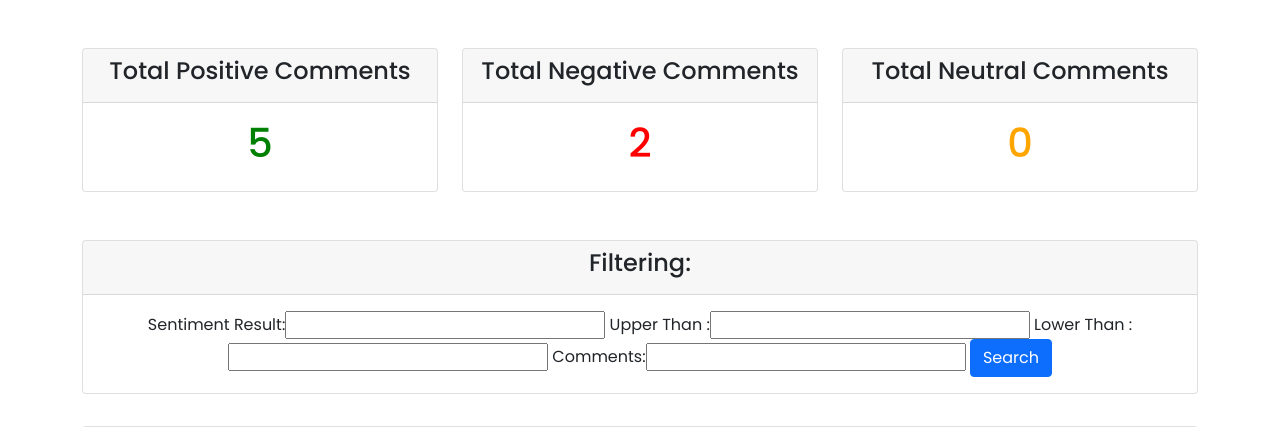
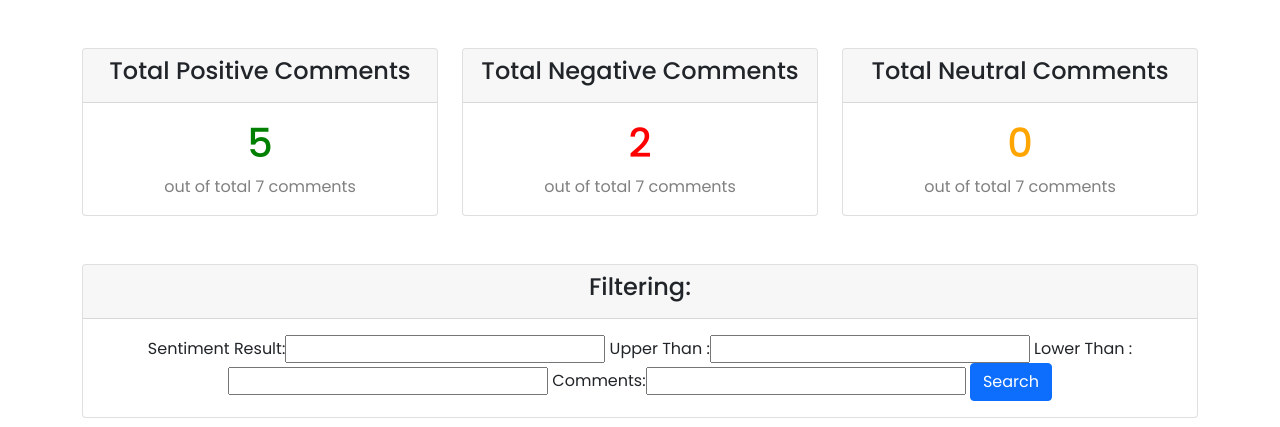
Before and after one commit to 19201400/FYP, a Django app: page /records/ in a window 1280 px wide. Shown: the part 80-507 px from the top of the page. Run offline with Django 3.2, Linux system fonts and the light colour scheme; a user stored in the database is signed in; data comes from the database, SQL or seed files in the repository; both versions use the stored data as it was after the commit; some libraries are stand-ins or nearby versions.

Commit message:
22 April 2021 20:41

```diff
--- a/accounts/static/css/main.js
+++ b/accounts/static/css/main.js
@@ -5,11 +5,11 @@ function ik(val){
 
 
 
-function myFunction() {
-  var x = document.getElementById("myDIV");
-  if (x.style.display === "none") {
-    x.style.display = "block";
-  } else {
-    x.style.display = "none";
-  }
-}
+// function myFunction() {
+//   var x = document.getElementById("myDIV");
+//   if (x.style.display === "none") {
+//     x.style.display = "block";
+//   } else {
+//     x.style.display = "none";
+//   }
+// }
--- a/accounts/templates/accounts/music.html
+++ b/accounts/templates/accounts/music.html
@@ -67,15 +67,15 @@
               <div class="row">
                 <div class="col-md-12">
                   <div class="card-header">
-                    <h4 class="card-title">Recently Searched Artists<button onclick="myFunction()" class="btn btn-outline-secondary float-end">Hide & Show more </button></h4>
+                    <h4 class="card-title">Recently Searched Artists</h4>
                   </div>
                   <div class="card-body">
                     {% if cat %}
                           <div class="row">
                             {% for x in cat %}
-                            <div  class="col-sm-2">
+                            <div class="col-sm-2">
 
-                                <h7><button id="myDIV" type="submit" onclick="ik(this.value)" class="btn btn-link" value="{{x.artist_name}}">#{{x.artist_name}}</button></h7>
+                                <h7><button  type="submit" onclick="ik(this.value)" class="btn btn-link" value="{{x.artist_name}}">#{{x.artist_name}}</button></h7>
 
                             </div>
                             {% endfor %}
--- a/accounts/templates/accounts/records.html
+++ b/accounts/templates/accounts/records.html
@@ -13,7 +13,7 @@
 					  		<h4 class="card-title">Total Positive Comments</h4>
 					  	</div>
 					  	<div class="card-body">
-					    	<h1 class="card-title"><font color="green">{{positive_count}}</font></h1>
+					    	<h1 class="card-title"><font color="green">{{positive_count}}</font></h1><font color="grey">out of total {{total_sentiment_result}} comments</font>
 					  	</div>
 					</div>
 				</div>
@@ -23,7 +23,7 @@
 					  		<h4 class="card-title">Total Negative Comments</h4>
 					  	</div>
 					  	<div class="card-body">
-					    	<h1 class="card-title"><font color="red">{{negative_count}}</font></h1>
+					    	<h1 class="card-title"><font color="red">{{negative_count}}</font></h1><font color="grey">out of total {{total_sentiment_result}} comments</font>
 					  	</div>
 					</div>
 				</div>
@@ -33,7 +33,7 @@
 					  		<h4 class="card-title">Total Neutral Comments</h4>
 					  	</div>
 					  	<div class="card-body">
-					    	<h1 class="card-title"><font color="orange">{{neutral_count}}</font></h1>
+					    	<h1 class="card-title"><font color="orange">{{neutral_count}}</font></h1><font color="grey">out of total {{total_sentiment_result}} comments</font>
 					  	</div>
 					</div>
 				</div>
--- a/accounts/views.py
+++ b/accounts/views.py
@@ -408,12 +408,14 @@ def recordsPage(request):
 	negative_count = Sentiment_Records.objects.filter(Q(sentiment_result__exact="Negative") & Q(usr__exact=request.user)).count()
 	neutral_count = Sentiment_Records.objects.filter(Q(sentiment_result__exact="Neutral") & Q(usr__exact=request.user)).count()
 
+	total_sentiment_result = Sentiment_Records.objects.filter(usr__exact=request.user).count()
+
 	specific_comments = Sentiment_Records.objects.filter(usr__exact=request.user)
 
 	comment_filters = commentsFilters(request.GET, queryset=specific_comments)
 	specific_comments = comment_filters.qs
 
-	context = {'positive_count':positive_count, 'negative_count':negative_count, 'neutral_count':neutral_count , 'specific_comments':specific_comments, 'comment_filters':comment_filters}
+	context = {'positive_count':positive_count, 'negative_count':negative_count, 'neutral_count':neutral_count , 'specific_comments':specific_comments, 'comment_filters':comment_filters, 'total_sentiment_result':total_sentiment_result}
 	return render(request, 'accounts/records.html', context)
 
 
```
Also changed, not shown: db.sqlite3.
